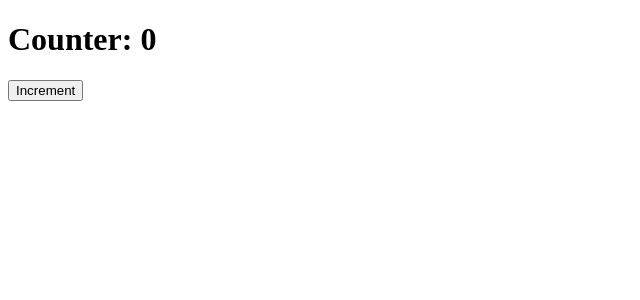
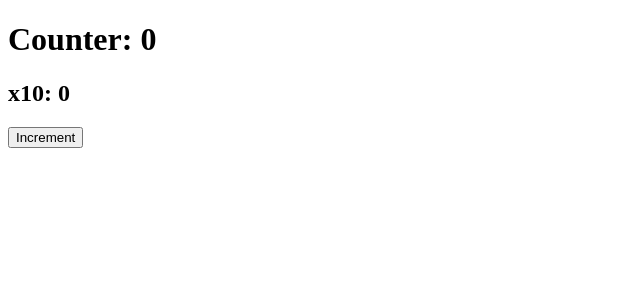
Before and after one commit to nncl/angular-signals, an Angular app: page / in a window 1280 px wide. Shown: the top 300 px of the page, without its empty margins (0-640 px from the left). Built offline with nearby package versions, Linux system fonts and the light colour scheme.

Commit message:
feat: :art: Displays 10x counter value through a computed signal
With the computed signal API, we can just update the value when the counter is updated initially.

```diff
--- a/src/app/app.component.html
+++ b/src/app/app.component.html
@@ -1,3 +1,4 @@
 <h1>Counter: {{ counter() }}</h1>
+<h2>x10: {{ derivedCounter() }}</h2>
 
 <button type="button" (click)="increment()">Increment</button>
--- a/src/app/app.component.ts
+++ b/src/app/app.component.ts
@@ -1,4 +1,4 @@
-import { Component, signal } from '@angular/core';
+import { Component, computed, signal } from '@angular/core';
 import { RouterOutlet } from '@angular/router';
 
 @Component({
@@ -11,6 +11,8 @@
 export class AppComponent {
   counter = signal(0);
 
+  derivedCounter = computed(() => this.counter() * 10);
+
   constructor() {
     console.log(`counter value: ${this.counter()}`);
   }
```
